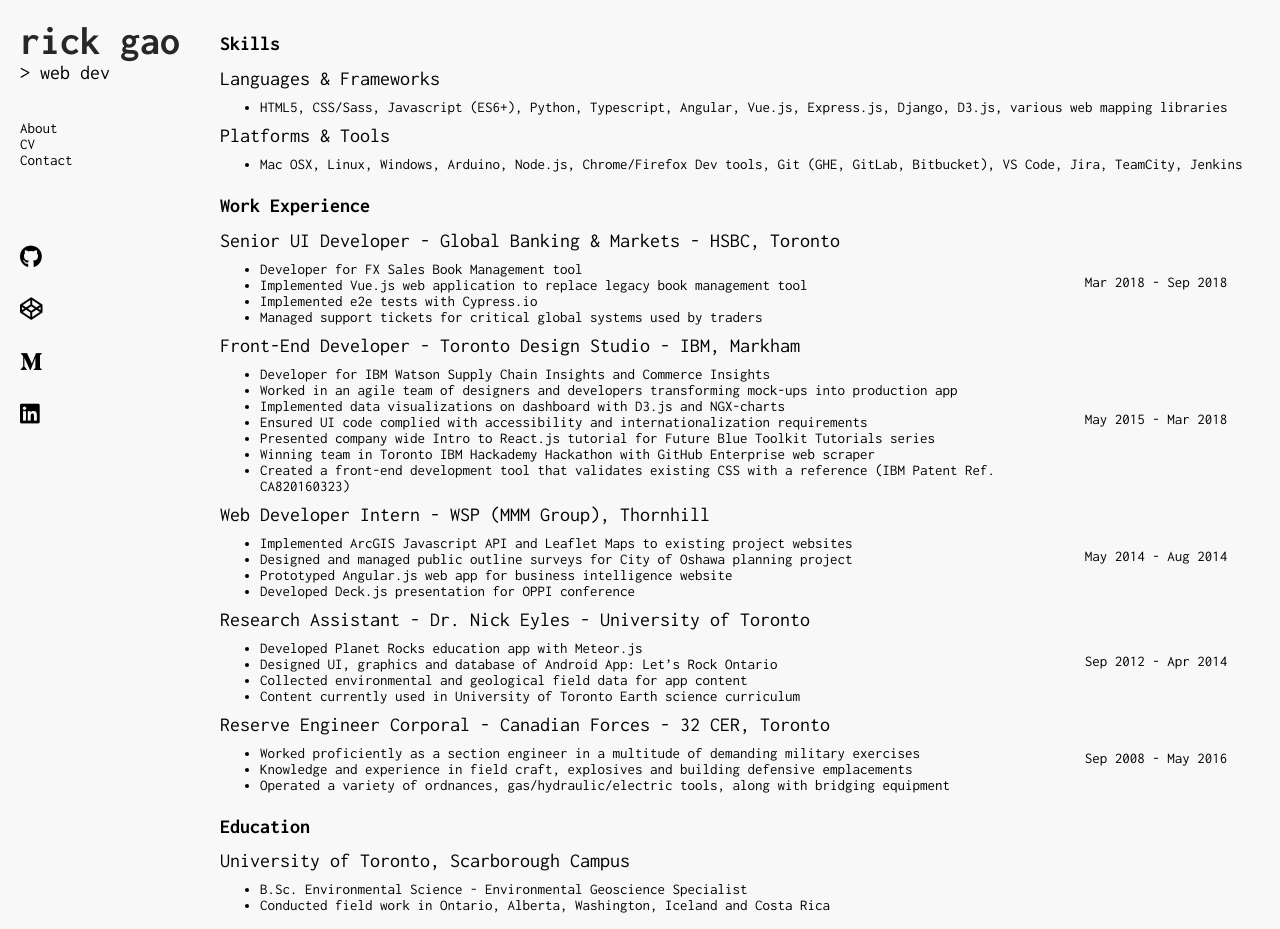
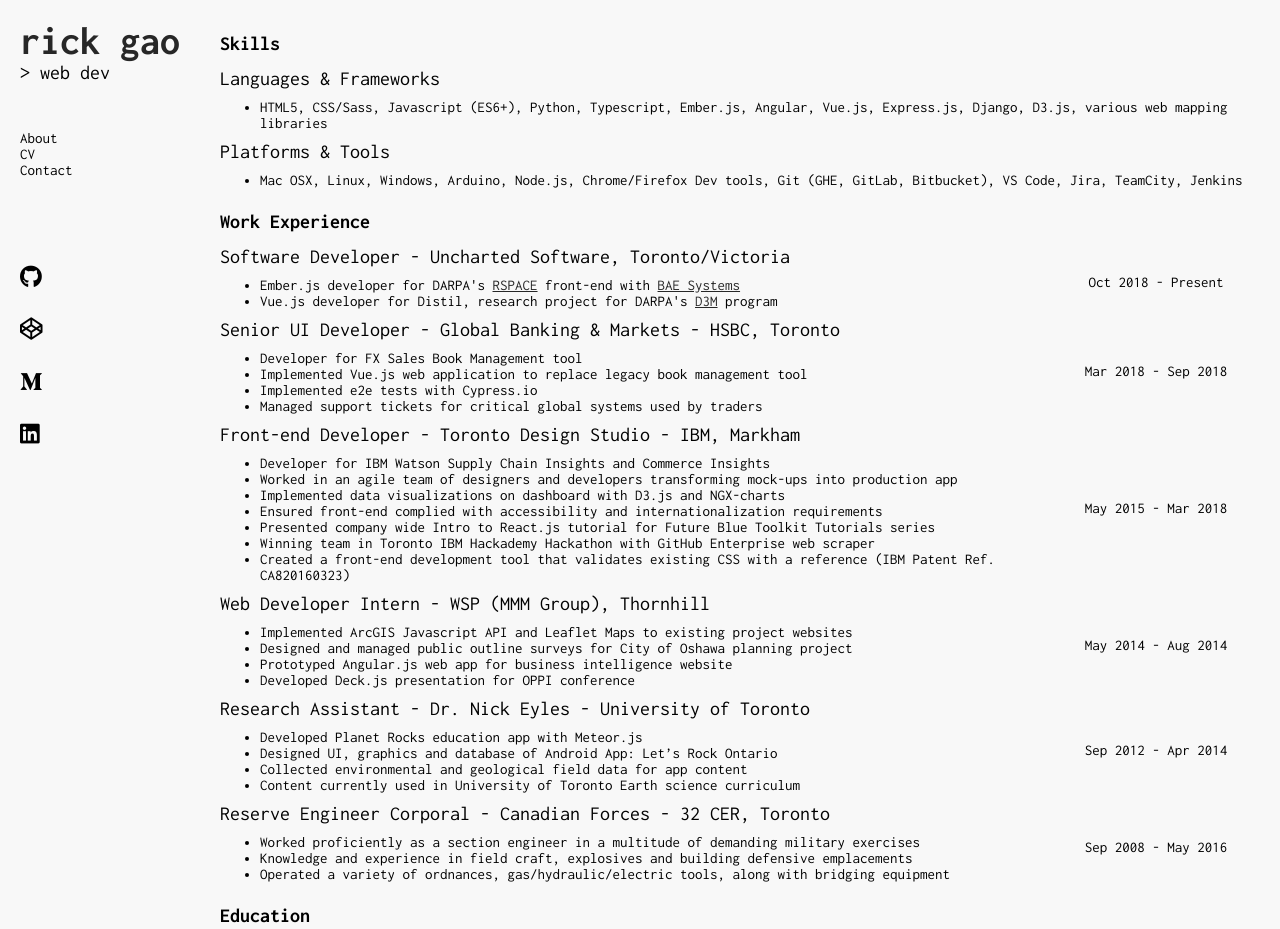
Before and after one commit to GAO8A/gao8a.github.io, a plain HTML site: page cv.html in a window 1280 px wide. Shown: the top 929 px of the page. Drawn offline with Linux system fonts and the light colour scheme.

Commit message:
update cv

```diff
--- a/cv.html
+++ b/cv.html
@@ -63,9 +63,8 @@
                 <h2 class="header_secondary">
                     Languages & Frameworks
                 </h2>
-
                 <ul class="cv_list">
-                    <li> HTML5, CSS/Sass, Javascript (ES6+), Python, Typescript, Angular, Vue.js, Express.js, Django, D3.js,
+                    <li> HTML5, CSS/Sass, Javascript (ES6+), Python, Typescript, Ember.js, Angular, Vue.js, Express.js, Django, D3.js,
                         various web mapping libraries</li>
                 </ul>
                 <h2 class="header_secondary">
@@ -80,6 +79,20 @@
                 <h1 class="header_main_cv">
                     Work Experience
                 </h1>
+                <div class="work">
+                    <span class="details">
+                        <h2 class="header_secondary">
+                            Software Developer - Uncharted Software, Toronto/Victoria
+                        </h2>
+                        <ul>
+                            <li>Ember.js developer for DARPA's <a class="url_link" href="https://www.darpa.mil/program/resilient-synchronized-planning-and-assessment-for-the-contested-environment">RSPACE</a> front-end with <a class="url_link" href="https://www.baesystems.com/en/article/darpa-awards-bae-systems-contract-to-further-develop-autonomous-software-for-air-mission-planning">BAE Systems</a></li>
+                            <li>Vue.js developer for Distil, research project for DARPA's <a class="url_link" href="https://www.darpa.mil/program/data-driven-discovery-of-models">D3M</a> program</li>
+                        </ul>
+                    </span>
+                    <span class="dates">
+                        Oct 2018 - Present
+                    </span>
+                </div>
                 <div class="work">
                     <span class="details">
                         <h2 class="header_secondary">
@@ -99,13 +112,13 @@
                 <div class="work">
                     <span class="details">
                         <h2 class="header_secondary">
-                            Front-End Developer - Toronto Design Studio - IBM, Markham
+                            Front-end Developer - Toronto Design Studio - IBM, Markham
                         </h2>
                         <ul>
                             <li>Developer for IBM Watson Supply Chain Insights and Commerce Insights</li>
                             <li>Worked in an agile team of designers and developers transforming mock-ups into production app</li>
                             <li>Implemented data visualizations on dashboard with D3.js and NGX-charts</li>
-                            <li>Ensured UI code complied with accessibility and internationalization requirements</li>
+                            <li>Ensured front-end complied with accessibility and internationalization requirements</li>
                             <li>Presented company wide Intro to React.js tutorial for Future Blue Toolkit Tutorials series</li>
                             <li>Winning team in Toronto IBM Hackademy Hackathon with GitHub Enterprise web scraper</li>
                             <li>Created a front-end development tool that validates existing CSS with a reference (IBM Patent
--- a/styles.css
+++ b/styles.css
@@ -92,6 +92,10 @@
 
 }
 
+.url_link {
+    color: var(--black);
+}
+
 .skills {
     grid-area: skills;
 }
@@ -177,6 +181,7 @@
         justify-items: start;
     }
 
+
     .main_cv {
         margin: var(--margin);
     }
```
